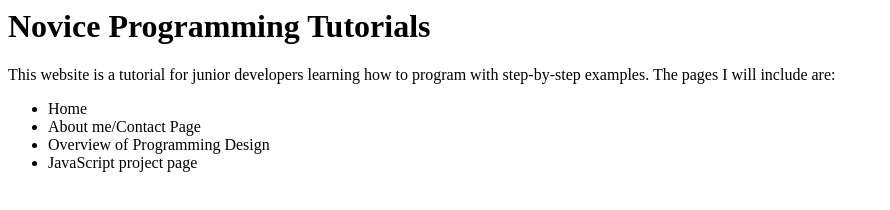
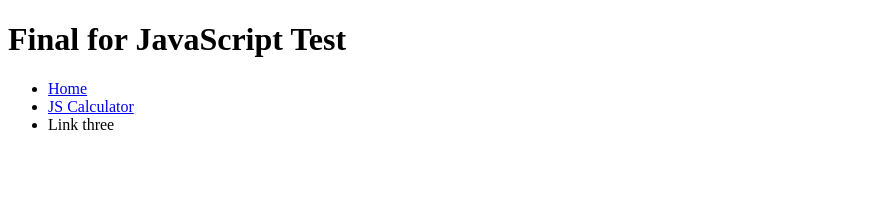
Before and after one commit to kebbawhitfield/kebbawhitfield.github.io, a plain HTML site: page index.html in a window 1280 px wide. Shown: the whole page, without its empty margins (0-890 px from the left). Drawn offline with Linux system fonts and the light colour scheme.

Commit message:
created calculator html and js files

```diff
--- /dev/null
+++ b/calc.js
@@ -0,0 +1 @@
+//Barry calculator project
--- a/index.html
+++ b/index.html
@@ -1,33 +1,25 @@
+<!DOCTYPE html>
 <html lang="en">
 <head>
-	<!–– Kebba Whitfield, 3-27-2024, Project 1, CIS166AA -->
+	<!--Kebba Whitfield, 3-27-2024, Project 1, CIS166AA -->
    <meta charset="UTF-8">
-   <title>Page Title</title>
-   <meta name="viewport" content="width=device-width,initial-scale=1">
+   <meta name="viewport" content="width=device-width,initial-scale=1.0">
    <link rel="stylesheet" href="style.css">
-   <script src="hello.js"></script>
-   <script src="main.js"></script>
-</head>
+   <title>Final for JavaScript Test</title>
+   </head>
+   <body>
+		<header>
+		<h1>Final for JavaScript Test</h1>
+		<nav>
 
-	<body>
-		<header>
-			<h1>Novice Programming Tutorials</h1>
+ 				<ul>
+  					<li><a href="index.html">Home</a></li>
+  					<li><a href="calculator.html">JS Calculator</a></li>
+  					<li>Link three</li>
 
-			<p class="website"> This website is a tutorial for junior developers learning how to program with step-by-step examples. The pages I will include are: </p>
-
-		</header>
-
-			<nav id="nav-pages">
- 				<ul>
-  					<li>Home </li>
-  					<li>About me/Contact Page</li>
-  					<li>Overview of Programming Design</li>
-					<li>JavaScript project page</li>
 				</ul>
 			</nav>
-			<main></main>
-
-			<footer>
-				<a href="mailto:KEB2126187@maricopa.edu">
-			</footer>
+			</header>
+   			<script src="main.js"></script>
 		</body>
+		</html>
```
Also changed, not shown: calculator.html (added, +35 -0 lines).
